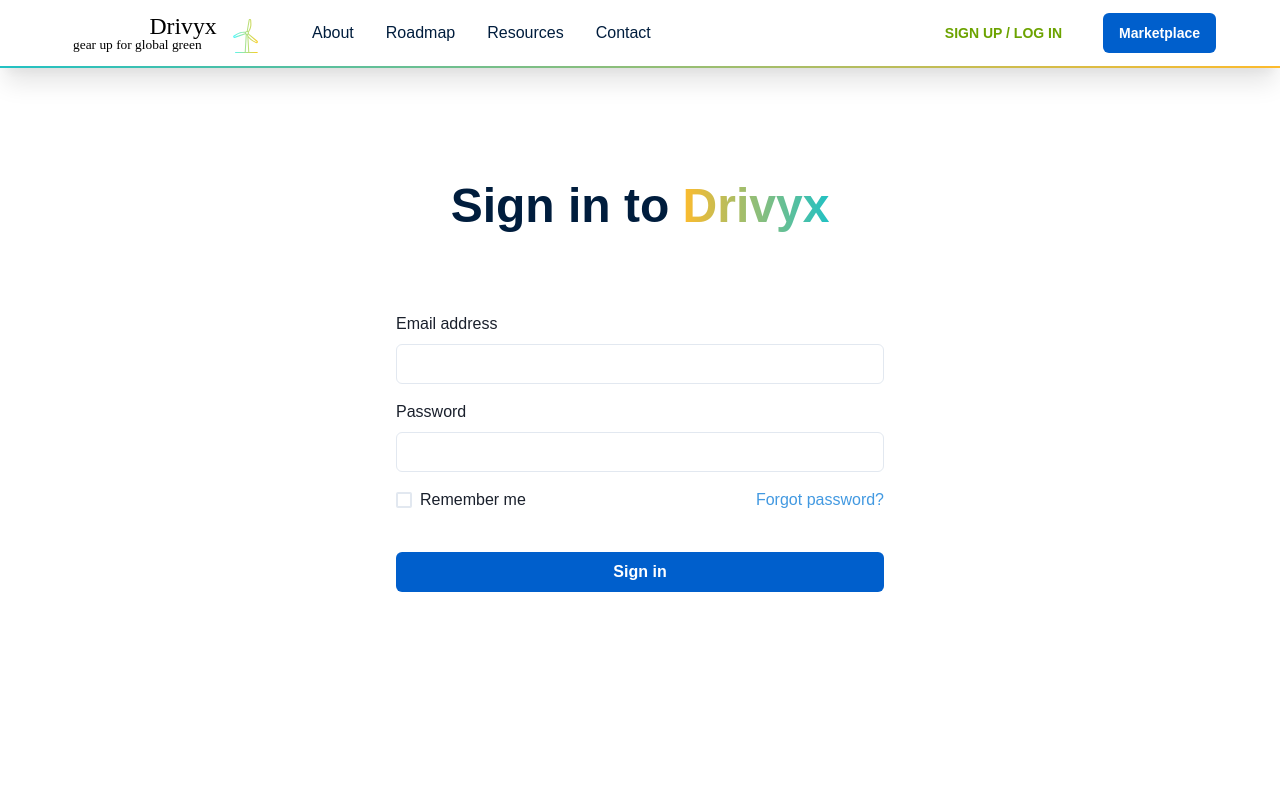
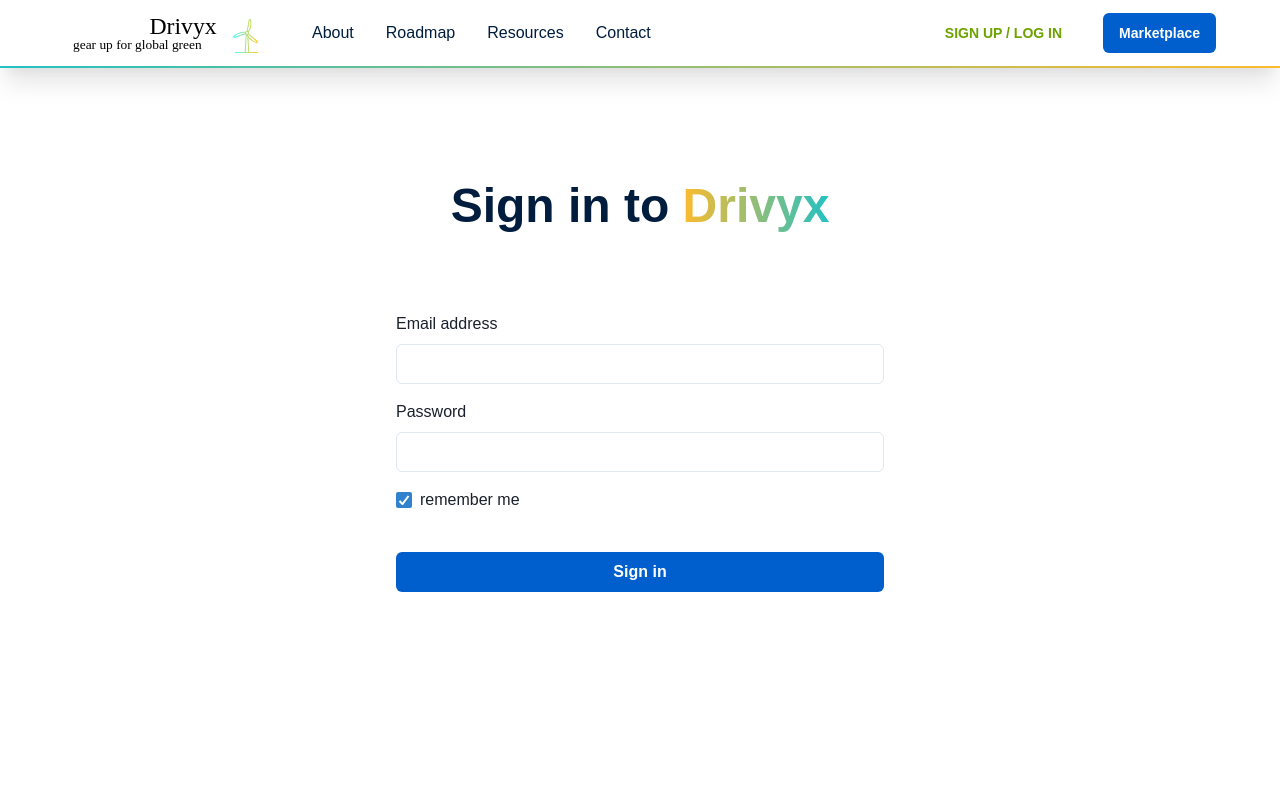
Before and after one commit to Drivyx-Tech/Drivyx-frontend, a Next.js app: page /signin in a window 1280 px wide. Shown: the top 800 px of the page. Built offline with nearby package versions, Linux system fonts and the light colour scheme.

Commit message:
hotfix: default true - remember me in signin

```diff
--- a/app/(site)/(non-auth)/signin/page.tsx
+++ b/app/(site)/(non-auth)/signin/page.tsx
@@ -12,11 +12,11 @@ import {
   FormControl,
   FormLabel,
   Input,
-  Checkbox,
   Stack,
   Button,
   Highlight,
   Text,
+  Checkbox,
 } from "@chakra-ui/react";
 import { useRouter } from "next/navigation";
 import { useState } from "react";
@@ -29,6 +29,7 @@ export default function Signin() {
     email: "",
     password: "",
   });
+  // const [isChecked, setIsChecked] = useState<boolean>(true);
 
   const company = useAppSlector((state) => state.tmpStore.company);
 
@@ -119,8 +120,13 @@ export default function Signin() {
                 align={"start"}
                 justify={"space-between"}
               >
-                <Checkbox>Remember me</Checkbox>
-                <Text color={"blue.400"}>Forgot password?</Text>
+                <Checkbox
+                  // onChange={() => setIsChecked(!isChecked)}
+                  isChecked={true}
+                >
+                  remember me
+                </Checkbox>
+                {/* <Text color={"blue.400"}>Forgot password?</Text> */}
               </Stack>
               <Button
                 bg={"secondary.500"}
```
